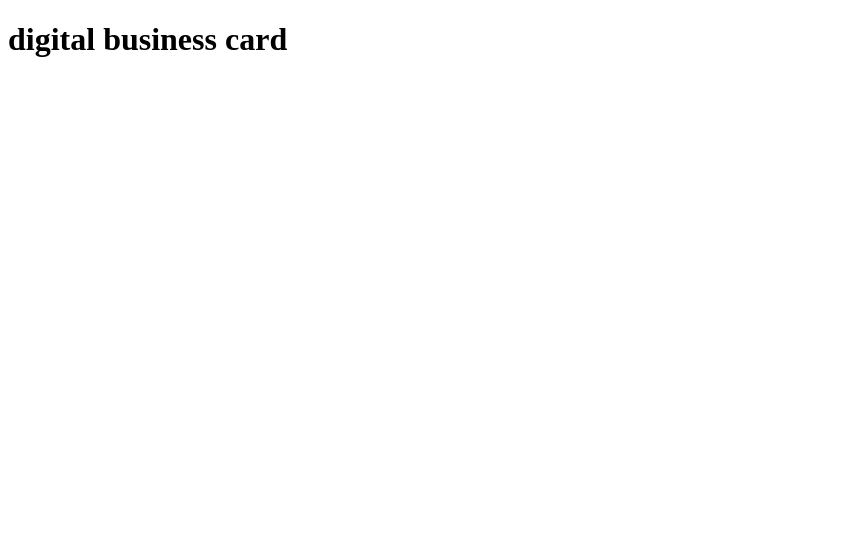
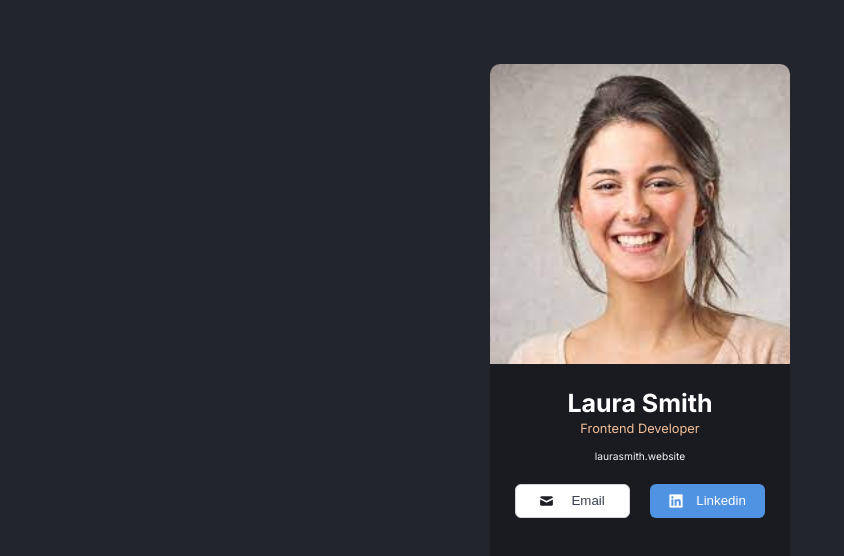
Before and after one commit to devlarrywong/digitalBusinessCard, a React (Vite) app: page / in a window 1280 px wide. Shown: the top 556 px of the page, without its empty margins (0-844 px from the left). Built offline with nearby package versions, Linux system fonts and the light colour scheme.

Commit message:
Added Info Component with styled

```diff
--- /dev/null
+++ b/components/Info.jsx
@@ -0,0 +1,28 @@
+import React from 'react';
+import profilePic from '../src/assets/Profile_pic.jpeg';
+import './info.css';
+
+function Info() {
+  return (
+    <div className="Info__container">
+      <img className="Info__profilePic" src={profilePic} />
+      <div className="Info__about-Container">
+        <p className="Info__fullName">Laura Smith</p>
+        <p className="Info__jobTitle">Frontend Developer</p>
+        <p className="Info__website">laurasmith.website</p>
+      </div>
+      <div className="Info__button-Container">
+        <button className="Info__button Info__button-email">
+          <img src="../src/assets/email.png" />
+          Email
+        </button>
+        <button className="Info__button Info__button-linkedin">
+          <img src="../src/assets/linkedin.png" />
+          Linkedin
+        </button>
+      </div>
+    </div>
+  );
+}
+
+export default Info;
--- /dev/null
+++ b/components/info.css
@@ -0,0 +1,71 @@
+.Info__container {
+  min-width: 300px;
+  min-height: 725px;
+  border-radius: 10px;
+  background-color: #1a1b21;
+}
+
+.Info__profilePic {
+  border-radius: 10px 10px 0px 0px;
+  min-width: 300px;
+}
+
+.Info__about-Container {
+  margin: 20px;
+  padding: 0;
+}
+
+.Info__fullName {
+  margin: 0;
+  font-weight: 700;
+  font-size: 25px;
+  line-height: 30px;
+  text-align: center;
+  color: #ffffff;
+}
+
+.Info__jobTitle {
+  margin-top: 3px;
+  font-weight: 400;
+  font-size: 12.8px;
+  line-height: 15px;
+  text-align: center;
+  color: #f3bf99;
+}
+
+.Info__website {
+  margin: 0;
+  font-weight: 400;
+  font-size: 10.24px;
+  line-height: 15px;
+  text-align: center;
+  color: #f5f5f5;
+}
+
+.Info__button-Container {
+  margin: 0px 15px;
+  display: flex;
+  justify-content: space-around;
+}
+
+.Info__button {
+  display: flex;
+  justify-content: space-evenly;
+  align-items: center;
+  border-radius: 6px;
+  width: 115px;
+  height: 34px;
+  cursor: pointer;
+}
+
+.Info__button-email {
+  background-color: #ffffff;
+  border: 1px solid #d1d5db;
+  color: #374151;
+}
+
+.Info__button-linkedin {
+  background-color: #5093e2;
+  border: 0px;
+  color: #ffffff;
+}
--- a/src/App.jsx
+++ b/src/App.jsx
@@ -1,12 +1,12 @@
-import React from 'react'
+import React from 'react';
+import Info from '../components/Info';
 
 function App() {
-
   return (
-    <div>
-      <h1>digital business card</h1>
+    <div className="Container">
+      <Info />
     </div>
-  )
+  );
 }
 
-export default App
+export default App;
--- /dev/null
+++ b/src/index.css
@@ -0,0 +1,16 @@
+@import url('https://fonts.googleapis.com/css2?family=Inter:wght@400;500;700&display=swap');
+
+body {
+  margin: 0;
+  padding: 0;
+  background-color: #23252c;
+  font-family: 'Inter', sans-serif;
+}
+
+.Container {
+  display: flex;
+  justify-content: center;
+  align-items: center;
+  text-align: center;
+  margin: 4rem;
+}
--- a/src/index.jsx
+++ b/src/index.jsx
@@ -1,7 +1,7 @@
 import React from 'react'
 import ReactDOM from 'react-dom/client'
 import App from './App'
-import './style.css'
+import './index.css'
 
 ReactDOM.createRoot(document.getElementById('root')).render(
   <React.StrictMode>
```
Also changed, not shown: src/style.css (deleted).
